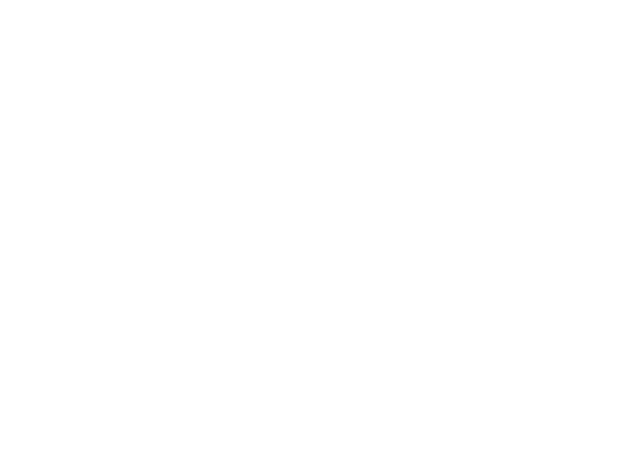
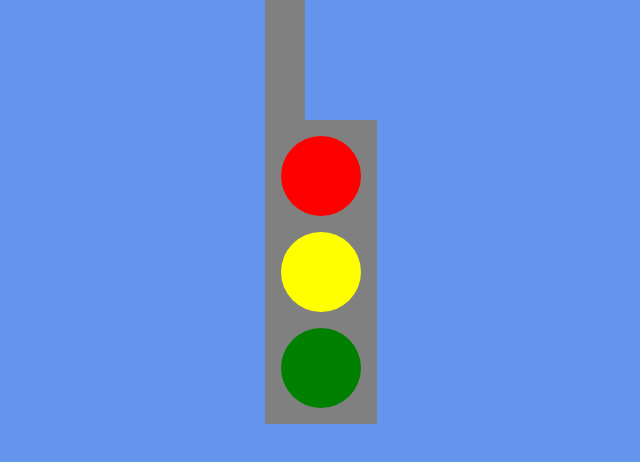
Before and after one commit to JD-Fuller/day-3, a plain HTML site: page index.html in a window 1280 px wide. Shown: the whole page, without its empty margins (319-959 px from the left). Drawn offline with Linux system fonts and the light colour scheme.

Commit message:
center semaforo

```diff
--- a/style.css
+++ b/style.css
@@ -1,11 +1,38 @@
-div {
-  background-color: black;
+body {
+  display: flex;
+  min-height: 100vh;
+  background-color: cornflowerblue;
+  margin: 0;
+  justify-content: center;
 }
 
-.topbox {
-  background-color: black;
+.stoplight {
+  display: flex;
+  flex-direction: column;
+align-content: center;
 }
 
-.stopbox {
-  background-color: black;
+.post {
+  height: 15vh;
+  width: 5vh;
+  background-color: grey;
 }
+.light-box {
+  padding: 1em;
+  background-color: grey;
+}
+.light {
+  border-radius: 50%;
+  height: 10vh;
+  width: 10vh;
+}
+.red {
+  background-color: red;
+}
+.yellow {
+  background-color: yellow;
+  margin: 1em 0;
+}
+.green {
+  background-color: green;
+}
```
